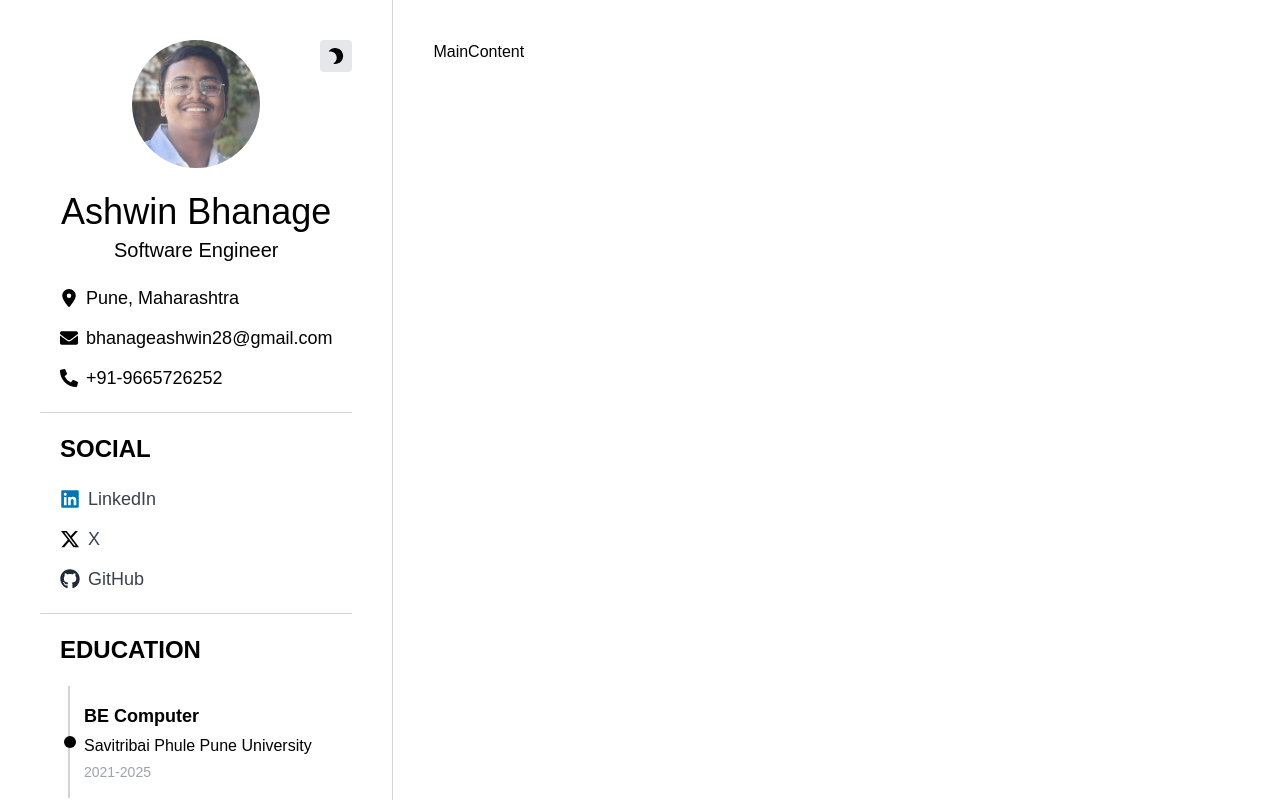
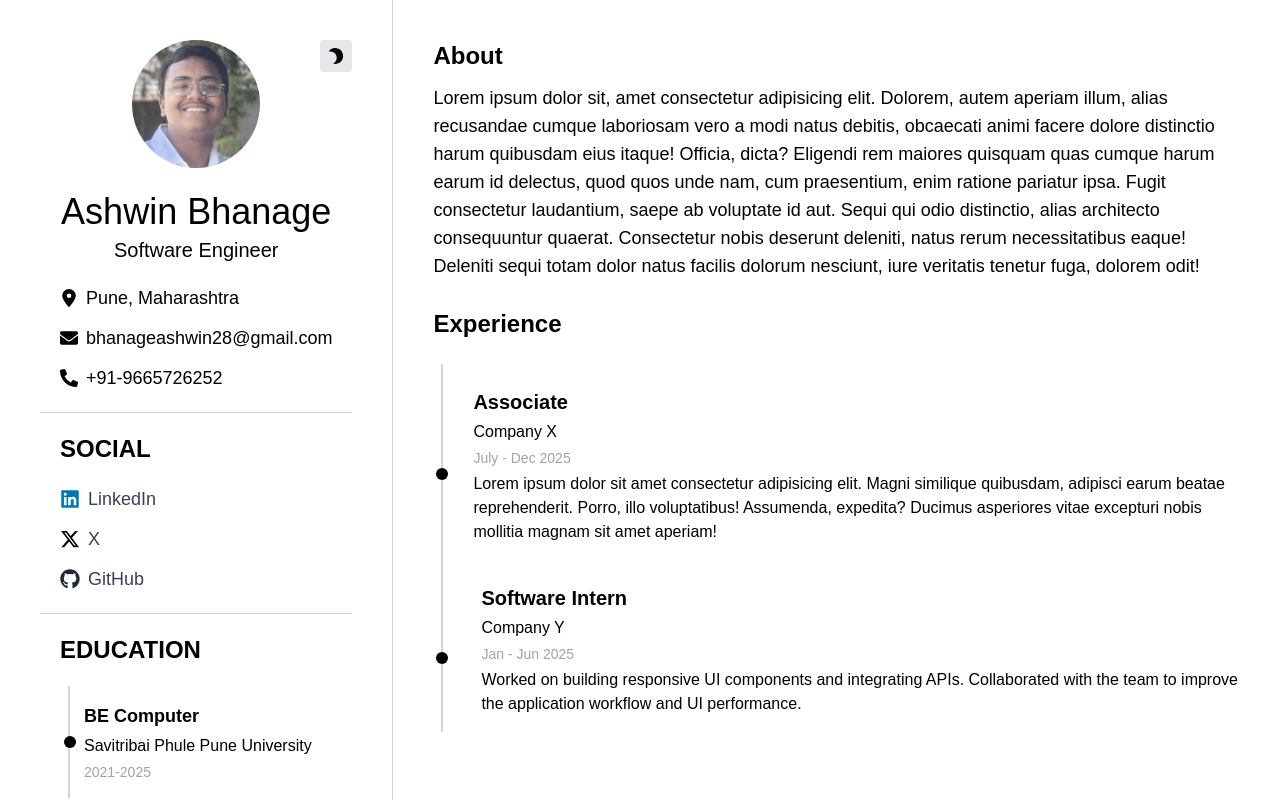
Before and after one commit to ashwin-bhanage/personal-portfolio, a React (Vite) app: page / in a window 1280 px wide. Shown: the top 800 px of the page. Built offline with nearby package versions, Linux system fonts and the light colour scheme; a web font is replaced by a local one.

Commit message:
feat: Added the Experience and About layout

```diff
--- a/src/components/MainContent.jsx
+++ b/src/components/MainContent.jsx
@@ -1,9 +1,68 @@
-import React from 'react'
+import React from "react";
 
 const MainContent = () => {
   return (
-    <div className='min-h-screen flex-[3] relative p-10 transition-colors duration-300 ease-in-out dark:bg-black dark:text-white sm:border-gray-200'>MainContent</div>
-  )
-}
+    <div className="min-h-screen flex-3 relative p-10 transition-colors duration-300 ease-in-out dark:bg-black dark:text-white sm:border-gray-200 antialiased">
+      <div id="summary" className="flex flex-col justify-start space-y-3">
+        <h1 className="font-clash font-semibold md:text-2xl">About</h1>
+        <p className="font-archivo md:text-lg">
+          Lorem ipsum dolor sit, amet consectetur adipisicing elit. Dolorem,
+          autem aperiam illum, alias recusandae cumque laboriosam vero a modi
+          natus debitis, obcaecati animi facere dolore distinctio harum
+          quibusdam eius itaque! Officia, dicta? Eligendi rem maiores quisquam
+          quas cumque harum earum id delectus, quod quos unde nam, cum
+          praesentium, enim ratione pariatur ipsa. Fugit consectetur laudantium,
+          saepe ab voluptate id aut. Sequi qui odio distinctio, alias architecto
+          consequuntur quaerat. Consectetur nobis deserunt deleniti, natus rerum
+          necessitatibus eaque! Deleniti sequi totam dolor natus facilis dolorum
+          nesciunt, iure veritatis tenetur fuga, dolorem odit!
+        </p>
+      </div>
 
-export default MainContent
+      {/* Experience Section */}
+      <section id="experience" className="my-7 flex flex-col">
+        <h1 className="font-clash font-semibold md:text-2xl">Experience</h1>
+
+        <ul className="relative mt-6 pl-6 space-y-6">
+          {/* Vertical line for the entire timeline */}
+          <div className="absolute left-2 top-0 bottom-0 w-[2px] bg-gray-300 dark:bg-gray-700"></div>
+
+          {/* Experience Item 1 */}
+          <li className="relative flex flex-col gap-1 pl-4 pb-4 after:content-[''] after:absolute after:-left-[21px] after:top-1/2 after:-translate-y-1/2 after:h-3 after:w-3 after:rounded-full after:bg-black dark:after:bg-white">
+            <span className="text-xl font-clash font-semibold">Associate</span>
+            <span className="font-archivo font-light text-md">Company X</span>
+            <span className="text-sm text-gray-400 font-archivo">
+              July - Dec 2025
+            </span>
+            <p className="text-md font-archivo font-light">
+              Lorem ipsum dolor sit amet consectetur adipisicing elit. Magni
+              similique quibusdam, adipisci earum beatae reprehenderit. Porro,
+              illo voluptatibus! Assumenda, expedita? Ducimus asperiores vitae
+              excepturi nobis mollitia magnam sit amet aperiam!
+            </p>
+          </li>
+
+          {/* Experience Item 2 */}
+          <li className="relative flex flex-col gap-1 pl-6 pb-4 after:content-[''] after:absolute after:-left-[21px] after:top-1/2 after:-translate-y-1/2 after:h-3 after:w-3 after:rounded-full after:bg-black dark:after:bg-white">
+            <span className="text-xl font-clash font-semibold">
+              Software Intern
+            </span>
+            <span className="font-archivo font-light text-md">Company Y</span>
+            <span className="text-sm text-gray-400 font-archivo">
+              Jan - Jun 2025
+            </span>
+            <p className="text-md font-archivo font-light">
+              Worked on building responsive UI components and integrating APIs.
+              Collaborated with the team to improve the application workflow and
+              UI performance.
+            </p>
+          </li>
+
+          {/* Add more experience items as needed */}
+        </ul>
+      </section>
+    </div>
+  );
+};
+
+export default MainContent;
```
